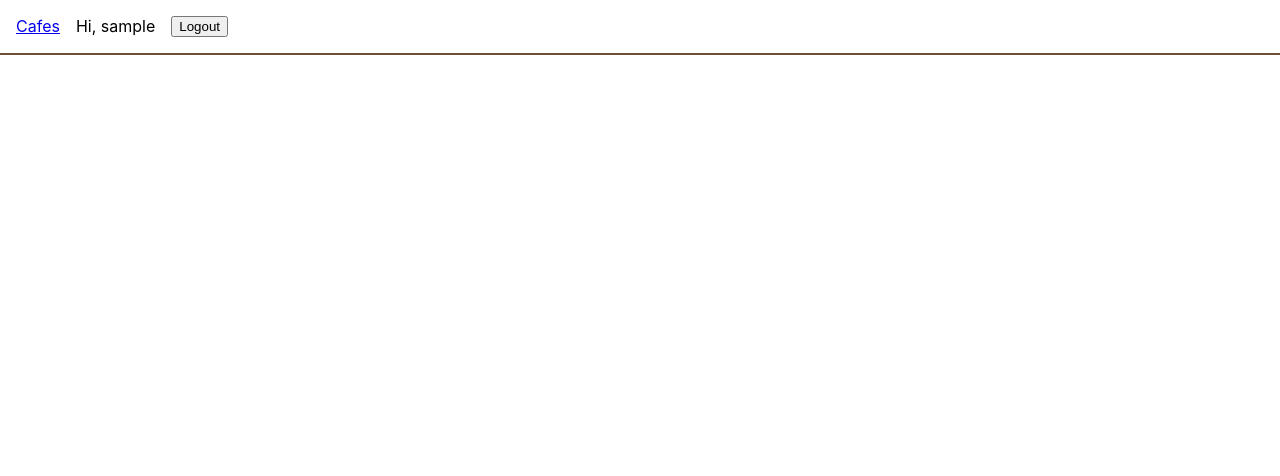
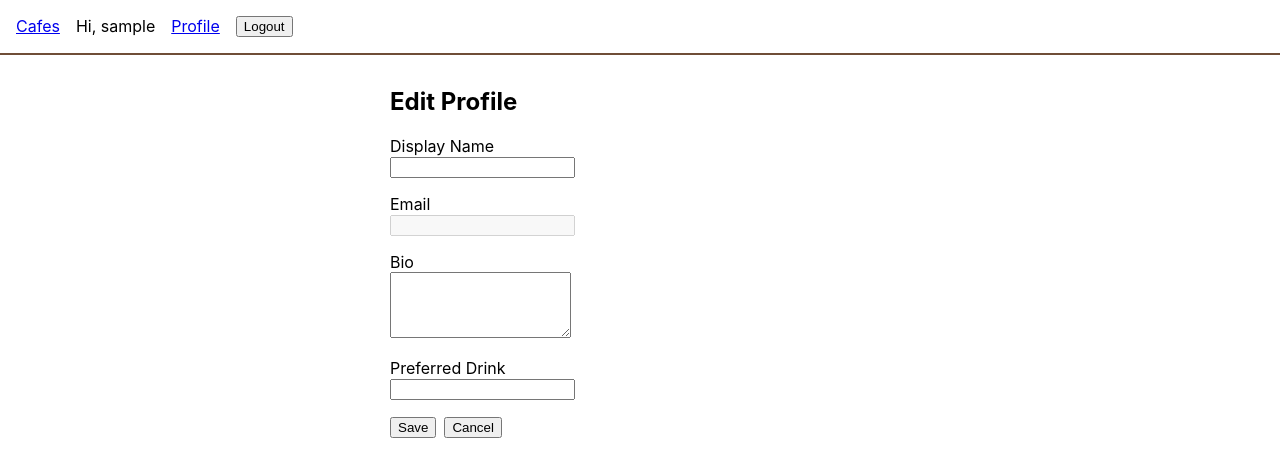
Before and after one commit to ChuaHW/OverCaffeinated, a React (Create React App) app in the folder client/: page /profile/edit in a window 1280 px wide. Shown: the top 476 px of the page. Built offline with nearby package versions, Linux system fonts and the light colour scheme; no server answers; sample sign-in values are in the browser's storage.

Commit message:
Add user profile frontend, edit profile, navbar

```diff
--- a/client/package.json
+++ b/client/package.json
@@ -37,5 +37,6 @@
       "last 1 firefox version",
       "last 1 safari version"
     ]
-  }
+  },
+  "proxy": "http://localhost:3001"
 }
--- a/client/src/App.js
+++ b/client/src/App.js
@@ -5,6 +5,8 @@ import Register from './pages/Register';
 import CafeList from './pages/CafeList';
 import ForgotPassword from './pages/ForgotPassword';
 import ResetPassword from './pages/ResetPassword';
+import ProfilePage from './pages/ProfilePage';
+import EditProfile from './pages/EditProfile';
 
 function App() {
   return (
@@ -16,6 +18,8 @@ function App() {
         <Route path="/register" element={<Register />} />
         <Route path="/forgot-password" element={<ForgotPassword />} />
         <Route path="/reset-password" element={<ResetPassword />} />
+        <Route path="/profile" element={<ProfilePage />} />
+        <Route path="/profile/edit" element={<EditProfile />} />
       </Routes>
     </Router>
   );
--- a/client/src/components/Navbar.js
+++ b/client/src/components/Navbar.js
@@ -17,6 +17,7 @@ function Navbar() {
       {token ? (
         <>
           <span>Hi, {username}</span>
+          <Link to="/profile">Profile</Link>
           <button onClick={logout}>Logout</button>
         </>
       ) : (
--- /dev/null
+++ b/client/src/pages/EditProfile.js
@@ -0,0 +1,81 @@
+import React, { useEffect, useState } from 'react';
+import { useNavigate } from 'react-router-dom';
+import axios from 'axios';
+
+export default function EditProfile() {
+  const [form, setForm] = useState({ display_name: '', bio: '', preferred_drink: '' });
+  const [email, setEmail] = useState('');
+  const [message, setMessage] = useState('');
+  const navigate = useNavigate();
+
+  useEffect(() => {
+    const token = localStorage.getItem('token');
+    if (!token) { navigate('/login'); return; }
+
+    axios.get('/api/users/profile', {
+      headers: { Authorization: `Bearer ${token}` }
+    }).then(res => {
+      const p = res.data;
+      setEmail(p.email);
+      setForm({
+        display_name: p.display_name || '',
+        bio: p.bio || '',
+        preferred_drink: p.preferred_drink || ''
+      });
+    });
+  }, [navigate]);
+
+  const handleChange = e => setForm({ ...form, [e.target.name]: e.target.value });
+
+  const handleSubmit = async e => {
+    e.preventDefault();
+    const token = localStorage.getItem('token');
+    try {
+      await axios.put('/api/users/profile', form, {
+        headers: { Authorization: `Bearer ${token}` }
+      });
+      navigate('/profile');
+    } catch {
+      setMessage('Failed to save changes.');
+    }
+  };
+
+  return (
+    <div style={{ maxWidth: 500, margin: '2rem auto', padding: '0 1rem' }}>
+      <h2>Edit Profile</h2>
+
+      <form onSubmit={handleSubmit}>
+        <div style={{ marginBottom: '1rem' }}>
+          <label>Display Name<br />
+            <input name="display_name" value={form.display_name} onChange={handleChange} />
+          </label>
+        </div>
+
+        <div style={{ marginBottom: '1rem' }}>
+          <label>Email<br />
+            <input value={email} disabled />
+          </label>
+        </div>
+
+        <div style={{ marginBottom: '1rem' }}>
+          <label>Bio<br />
+            <textarea name="bio" value={form.bio} onChange={handleChange} rows={4} />
+          </label>
+        </div>
+
+        <div style={{ marginBottom: '1rem' }}>
+          <label>Preferred Drink<br />
+            <input name="preferred_drink" value={form.preferred_drink} onChange={handleChange} />
+          </label>
+        </div>
+
+        {message && <p style={{ color: 'red' }}>{message}</p>}
+
+        <button type="submit">Save</button>
+        <button type="button" onClick={() => navigate('/profile')} style={{ marginLeft: '0.5rem' }}>
+          Cancel
+        </button>
+      </form>
+    </div>
+  );
+}
--- /dev/null
+++ b/client/src/pages/ProfilePage.js
@@ -0,0 +1,39 @@
+import React, { useEffect, useState } from 'react';
+import { useNavigate } from 'react-router-dom';
+import axios from 'axios';
+
+export default function ProfilePage() {
+  const [profile, setProfile] = useState(null);
+  const [error, setError] = useState('');
+  const navigate = useNavigate();
+
+  useEffect(() => {
+    const token = localStorage.getItem('token');
+    if (!token) { navigate('/login'); return; }
+
+    axios.get('/api/users/profile', {
+      headers: { Authorization: `Bearer ${token}` }
+    })
+      .then(res => setProfile(res.data))
+      .catch(() => setError('Failed to load profile.'));
+  }, [navigate]);
+
+  if (error) return <p>{error}</p>;
+  if (!profile) return <p>Loading...</p>;
+
+  return (
+    <div style={{ maxWidth: 500, margin: '2rem auto', padding: '0 1rem' }}>
+      <h2>{profile.display_name || 'No name set'}</h2>
+      <p style={{ color: '#555' }}>{profile.email}</p>
+      <button onClick={() => navigate('/profile/edit')}>Edit Profile</button>
+
+      <hr />
+
+      <h3>Bio</h3>
+      <p>{profile.bio || 'No bio yet.'}</p>
+
+      <h3>Preferred Drink</h3>
+      <p>{profile.preferred_drink || 'Not set.'}</p>
+    </div>
+  );
+}
```
